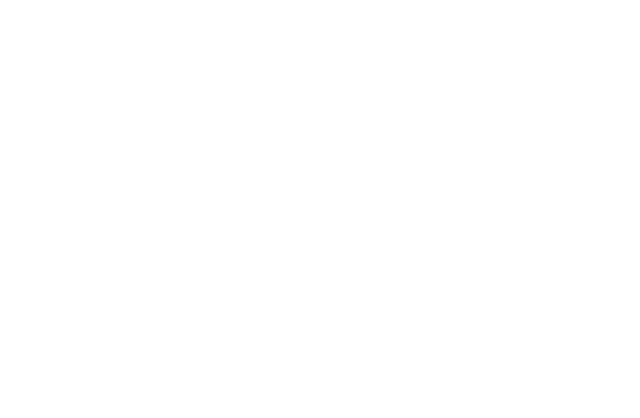
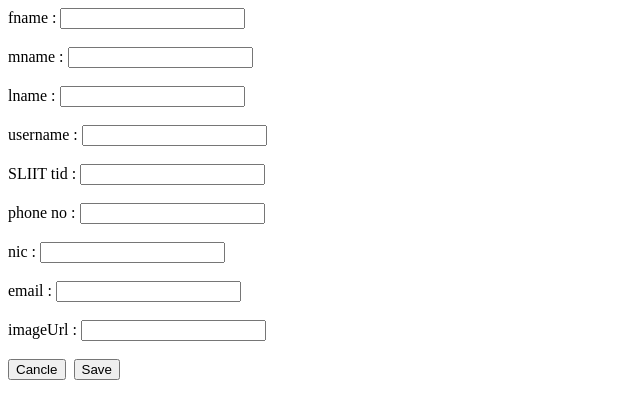
Before and after one commit to IT20136574/Research-Project-Management-Toolol, a React (Create React App) app in the folder project_frontend/: page /updateadmin in a window 1280 px wide. Shown: the top 418 px of the page, without its empty margins (0-640 px from the left). Built offline with nearby package versions, Linux system fonts and the light colour scheme; no server answers.

Commit message:
admin front end

```diff
--- a/project_frontend/src/App.js
+++ b/project_frontend/src/App.js
@@ -35,6 +35,7 @@
 import AdminLogin from './components/NT_Components/admin/AdminLogin';
 import AdminAccount from './components/NT_Components/admin/AdminAccount';
 import RegisterAdmin from './components/NT_Components/admin/RegisterAdmin';
+import UpdateAdmin from './components/NT_Components/admin/UpdateAdmin';
 
 function App() {
   return (
@@ -51,6 +52,7 @@
               <Route path="/updatestaff/:id" component={UpdateStaffMember}/>
               <Route path="/adminaccount" component={AdminAccount}/>
               <Route path="/regadmin" component={RegisterAdmin}/>
+              <Route path="/updateadmin" component={UpdateAdmin}/>
 
              </div>
       </Switch>
--- a/project_frontend/src/components/NT_Components/admin/AdminAccount.js
+++ b/project_frontend/src/components/NT_Components/admin/AdminAccount.js
@@ -103,6 +103,10 @@
     adminRegister(){
         window.location.href="/regadmin"
     }
+
+    updateAdmin(){
+        window.location.href="/updateadmin/"
+    }
   render() {
     return (
       <div>
@@ -117,7 +121,7 @@
           <p>SliitID : {this.state.sliitid}</p>
           <p>email : {this.state.email}</p><br/>
           <button onClick={this.adminRegister}>Admin Register</button> &nbsp;
-          <button>Edit</button> &nbsp;
+          <button onClick={this.updateAdmin}>Edit</button> &nbsp;
           <button onClick={this.deleteAdmin}>Delete</button> &nbsp;
           <button onClick={this.adminLogout}>Admin Logout</button>
 
--- /dev/null
+++ b/project_frontend/src/components/NT_Components/admin/UpdateAdmin.js
@@ -0,0 +1,134 @@
+import axios from 'axios'
+import React, { Component } from 'react'
+
+export default class UpdateAdmin extends Component {
+    constructor(props){
+        super(props)
+        this.state ={
+        fname: "",
+        mname: "",
+        lname: "",
+        username: "",
+        pno: "",
+        nic: "",
+        sliitid: "",
+        email: "",
+        imageUrl: "",
+        }
+    }
+    componentDidMount(){
+        this.getAdminDetails()
+    }
+
+    handleInputChange = (e)=>{
+        const{name,value} = e.target;
+        this.setState({
+           ...this.state,
+           [name]:value
+        })
+     }
+
+    async getAdminDetails(){
+        try{
+            const config = {
+                headers: {
+                    Authorization: localStorage.getItem("Authorization")
+                 }
+            }
+        await axios.get("http://localhost:8070/admin//profile", config).then((res)=>{
+            //console.log(res.data)
+            if(res.data){
+                this.setState({
+                    fname: res.data.admin1.fname,
+                    mname: res.data.admin1.mname,
+                    lname: res.data.admin1.lname,
+                    username: res.data.admin1.username,
+                    pno: res.data.admin1.pno,
+                    nic: res.data.admin1.nic,
+                    sliitid: res.data.admin1.sliitid,
+                    email: res.data.admin1.email,
+                    imageUrl: res.data.admin1.imageUrl
+                })
+                console.log(this.state)
+            }
+        })
+
+        }catch(error){
+                console.log(error.message)
+        }
+    }
+
+    onSubmit =(e)=>{
+        e.preventDefault();
+        const{fname, mname, lname, username, pno, nic, email, password, imageUrl,cpassword,sliitid} = this.state
+        const updateadmin ={
+            fname : fname,
+            mname : mname,
+            lname : lname,
+            username : username,
+            sliitid : sliitid,
+            pno : pno,
+            nic : nic,
+            email : email,
+            password : password,
+            cpassword : cpassword,
+            imageUrl : imageUrl
+        }
+        console.log(updateadmin)
+        const config = {
+            headers: {
+                Authorization: localStorage.getItem("Authorization")
+             }
+        }
+
+        axios.put("http://localhost:8070/admin/update",updateadmin, config).then((res)=>{
+            if(res.data){
+                this.setState({
+                    fname : "",
+                    mname :"",
+                    lname :"",
+                    username :"",
+                    sliitid:"",
+                    pno :"",
+                    nic :"",
+                    email :"",
+                    password :"",
+                    cpassword :"",
+                    imageUrl : ""
+                })
+                // console.log("update success")
+                alert("update success")
+                window.location.href="/adminaccount"
+           }
+        }).catch((e)=>{
+            console.log(e)
+        })
+
+    }
+
+    onBack(){
+        window.location.href="/adminaccount"
+    }
+
+  render() {
+    return (
+      <div>
+        <form>
+            fname : <input type="text" name="fname" onChange={this.handleInputChange} value={this.state.fname}/><br/><br/>
+            mname : <input type="text" name="mname" onChange={this.handleInputChange} value={this.state.mname}/><br/><br/>
+            lname : <input type="text" name="lname" onChange={this.handleInputChange} value={this.state.lname}/><br/><br/>
+            username : <input type="text" name="username" onChange={this.handleInputChange} value={this.state.username}/><br/><br/>
+            SLIIT tid : <input type="text" name="sliitid" onChange={this.handleInputChange} value={this.state.sliitid}/><br/><br/>
+            phone no : <input type="text" name="pno" onChange={this.handleInputChange} value={this.state.pno}/><br/><br/>
+            nic : <input type="text" name="nic" onChange={this.handleInputChange} value={this.state.nic}/><br/><br/>
+            email : <input type="text" name="email" onChange={this.handleInputChange} value={this.state.email}/><br/><br/>
+            imageUrl : <input type="text" name="imageUrl" onChange={this.handleInputChange} value={this.state.imageUrl}/><br/><br/>
+
+
+        </form>
+            <button onClick={this.onBack}>Cancle</button> &nbsp;
+            <button onClick={this.onSubmit}>Save</button>
+      </div>
+    )
+  }
+}
```
Also changed, not shown: 1 other file (tests, documents, lock files or other folders).
